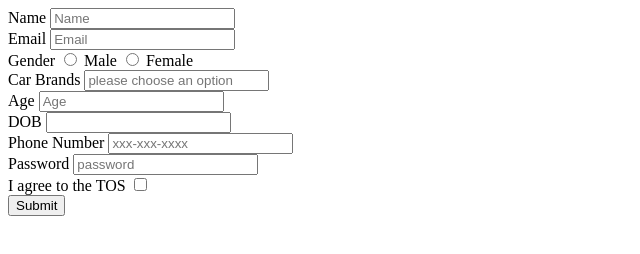
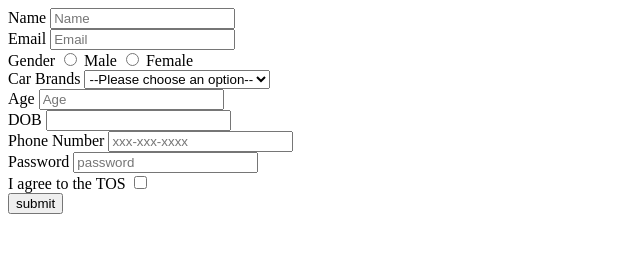
Before and after one commit to acciojob/signup-form-car-Chandrashekar185, a website: page main.html in a window 1280 px wide. Shown: the whole page, without its empty margins (0-640 px from the left). Drawn offline with Linux system fonts and the light colour scheme.

Commit message:
created a submission

```diff
--- a/main.html
+++ b/main.html
@@ -25,9 +25,15 @@
 			<label for="gender_f">Female</label>
 		</div>
 		<div>
-			<label for="cars">Car Brands</label>
-			<input type="Select" id="cars" placeholder="please choose an option" required>
-		</div>
+    <label for="cars">Car Brands</label>
+    <select id="cars" required>
+        <option value="">--Please choose an option--</option>
+        <option value="volvo">Volvo</option>
+        <option value="saab">Saab</option>
+        <option value="mercedes">Mercedes</option>
+        <option value="audi">Audi</option>
+    </select>
+</div>
 		<div>
 		<label for="age">Age</label>
 		<input type="Number" id="age" placeholder="Age" required>
@@ -48,7 +54,7 @@
 			<label for="tos">I agree to the TOS</label>
 			<input type="checkbox" id="tos" required>
 		</div>
-		<input type="submit">
+		<button type="submit">submit</button>
 
 	</form>
     <script type="text/javascript" src="./script.js">
```
